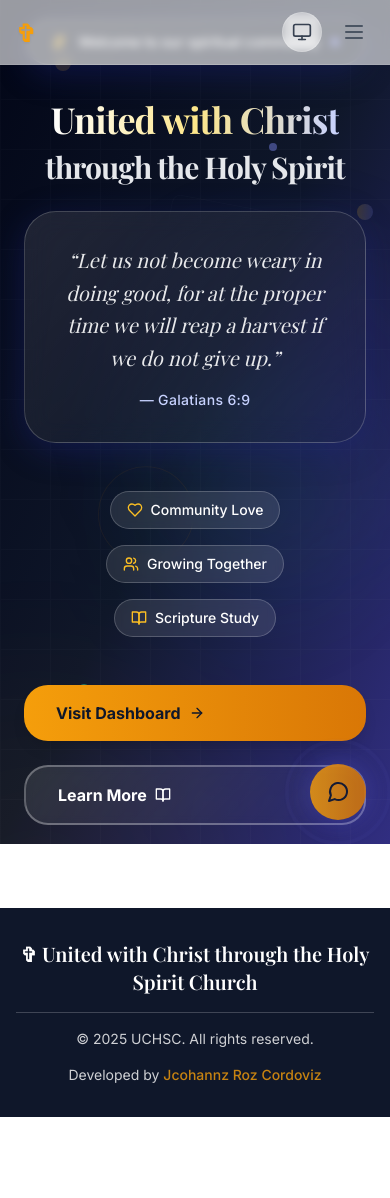
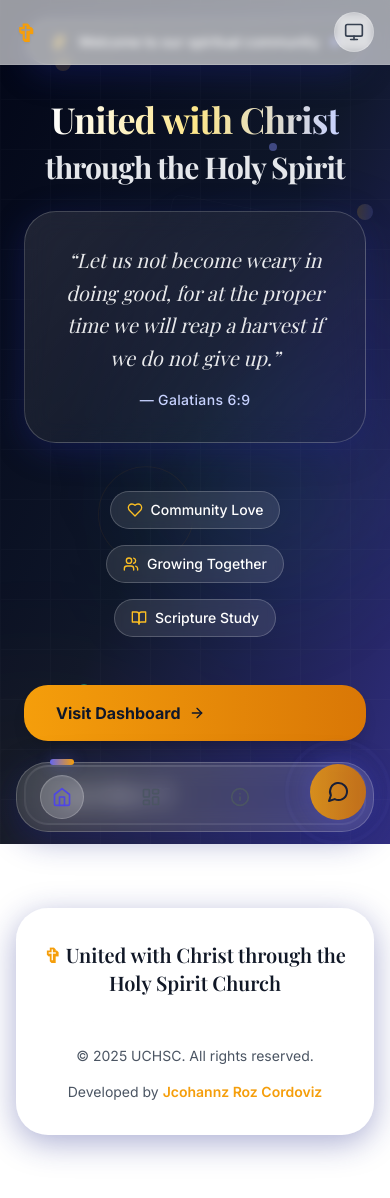
Before and after one commit to J-codeee/church, a Next.js app: page / in a window 390 px wide. Shown: the top 1198 px of the page. Before the commit the page ends 1117 px from the top, so only its background shows below. Built offline with nearby package versions, Linux system fonts and the light colour scheme; a web font is replaced by a local one.

Commit message:
UI update (Glassmorphism and Neumorphism)

```diff
--- a/src/app/globals.css
+++ b/src/app/globals.css
@@ -140,6 +140,14 @@
 
   .btn-primary {
     @apply bg-gradient-to-r from-accent-500 to-accent-600 hover:from-accent-600 hover:to-accent-700 text-white shadow-lg hover:shadow-glow-md transform hover:-translate-y-0.5;
+  }
+
+  .btn-success {
+    @apply bg-gradient-to-r from-forest-500 to-forest-600 hover:from-forest-600 hover:to-forest-700 text-white shadow-lg hover:shadow-glow-md transform hover:-translate-y-0.5;
+  }
+
+  .btn-danger {
+    @apply bg-gradient-to-r from-red-500 to-red-600 hover:from-red-600 hover:to-red-700 text-white shadow-lg hover:shadow-red-500/25 transform hover:-translate-y-0.5;
   }
 
   .btn-secondary {
--- a/src/app/page.tsx
+++ b/src/app/page.tsx
@@ -100,7 +100,7 @@ export default function Home() {
   }
 
   return (
-    <main className="min-h-screen bg-white dark:bg-neutral-950 transition-colors duration-300">
+    <main className="min-h-screen bg-white dark:bg-neutral-950 transition-colors duration-300 pb-[calc(5.75rem+env(safe-area-inset-bottom))] lg:pb-0">
       <Navigation currentPage={currentPage} onPageChange={setCurrentPage} />
 
       <AnimatePresence mode="wait">
--- a/src/components/Footer.tsx
+++ b/src/components/Footer.tsx
@@ -1,19 +1,20 @@
 export default function Footer() {
   return (
-    <footer className="bg-primary text-white py-8 mt-16">
-      <div className="max-w-6xl mx-auto px-4 sm:px-6 lg:px-8">
-        <div className="text-center">
-          <div className="flex justify-center items-center gap-8 flex-wrap mb-4">
-            <div className="font-serif text-xl font-semibold">
-              ✞ United with Christ through the Holy Spirit Church
+    <footer className="mt-16">
+      <div className="max-w-7xl mx-auto px-4 sm:px-6 lg:px-8 pb-[calc(1.5rem+env(safe-area-inset-bottom))]">
+        <div className="glass rounded-3xl border border-white/20 dark:border-white/10 shadow-glass px-6 py-8">
+          <div className="flex flex-col gap-6 text-center">
+            <div className="font-serif text-xl sm:text-2xl font-semibold text-neutral-900 dark:text-white">
+              <span className="text-gold-500">✞</span> United with Christ through the Holy Spirit Church
             </div>
-          </div>
-          <div className="border-t border-white/20 pt-4 flex flex-col sm:flex-row justify-between items-center gap-4">
-            <div className="text-sm opacity-80">
-              © 2025 UCHSC. All rights reserved.
-            </div>
-            <div className="text-sm opacity-80">
-              Developed by <span className="text-gold font-medium">Jcohannz Roz Cordoviz</span>
+
+            <div className="h-px w-full bg-gradient-to-r from-transparent via-white/20 to-transparent dark:via-white/10" />
+
+            <div className="flex flex-col sm:flex-row justify-between items-center gap-4 text-sm text-neutral-600 dark:text-neutral-300">
+              <div>© 2025 UCHSC. All rights reserved.</div>
+              <div>
+                Developed by <span className="text-gold-500 font-semibold">Jcohannz Roz Cordoviz</span>
+              </div>
             </div>
           </div>
         </div>
--- a/src/components/Navigation.tsx
+++ b/src/components/Navigation.tsx
@@ -1,7 +1,7 @@
 'use client'
 
 import React, { useState, useEffect } from 'react'
-import { Menu, X, LogOut, User, Home, LayoutDashboard, Info, Mail } from 'lucide-react'
+import { X, LogOut, User, Home, LayoutDashboard, Info, Mail } from 'lucide-react'
 import { motion, AnimatePresence } from 'framer-motion'
 import { useAuth } from '@/contexts/AuthContext'
 import { ThemeToggle } from './ThemeToggle'
@@ -15,7 +15,6 @@ interface NavigationProps {
 
 export default function Navigation({ currentPage, onPageChange }: NavigationProps) {
   const [isScrolled, setIsScrolled] = useState(false)
-  const [isMobileMenuOpen, setIsMobileMenuOpen] = useState(false)
   const [showLoginForm, setShowLoginForm] = useState(false)
   const [showSignupForm, setShowSignupForm] = useState(false)
   const [showUserMenu, setShowUserMenu] = useState(false)
@@ -216,134 +215,57 @@ export default function Navigation({ currentPage, onPageChange }: NavigationProp
                   ) : null}
                 </AnimatePresence>
               </div>
-
-              {/* Mobile Menu Toggle */}
-              <motion.button
-                onClick={() => setIsMobileMenuOpen(!isMobileMenuOpen)}
-                className="lg:hidden p-2 rounded-xl hover:bg-white/10 dark:hover:bg-neutral-800/50 transition-all duration-300"
-                whileHover={{ scale: 1.05 }}
-                whileTap={{ scale: 0.95 }}
-              >
-                <AnimatePresence mode="wait">
-                  <motion.div
-                    key={isMobileMenuOpen ? 'close' : 'menu'}
-                    initial={{ rotate: -90, opacity: 0 }}
-                    animate={{ rotate: 0, opacity: 1 }}
-                    exit={{ rotate: 90, opacity: 0 }}
-                    transition={{ duration: 0.2 }}
-                  >
-                    {isMobileMenuOpen ? (
-                      <X className="w-6 h-6 text-neutral-600 dark:text-neutral-300" />
-                    ) : (
-                      <Menu className="w-6 h-6 text-neutral-600 dark:text-neutral-300" />
-                    )}
-                  </motion.div>
-                </AnimatePresence>
-              </motion.button>
             </div>
           </div>
+        </div>
+      </motion.nav>
 
-          {/* Mobile Navigation */}
-          <AnimatePresence>
-            {isMobileMenuOpen && (
-              <motion.div
-                initial={{ height: 0, opacity: 0 }}
-                animate={{ height: "auto", opacity: 1 }}
-                exit={{ height: 0, opacity: 0 }}
-                transition={{ duration: 0.3, ease: "easeInOut" }}
-                className="lg:hidden overflow-hidden border-t border-white/10 dark:border-neutral-700/30"
+      {/* Mobile Bottom Navigation (Icons) */}
+      <div
+        className="lg:hidden fixed bottom-0 left-0 right-0 z-50 px-4 pb-[calc(0.75rem+env(safe-area-inset-bottom))] pt-3"
+        aria-label="Bottom navigation"
       >
-                <div className="py-4 space-y-2">
-                  {navItems.map((item, index) => {
+        <div className="mx-auto max-w-md glass rounded-3xl border border-white/20 dark:border-white/10 shadow-glass">
+          <div className="grid grid-cols-4 items-center">
+            {navItems.map((item) => {
               const Icon = item.icon
+              const isActive = currentPage === item.id
               return (
                 <motion.button
                   key={item.id}
-                        onClick={() => {
-                          onPageChange(item.id)
-                          setIsMobileMenuOpen(false)
-                        }}
-                        className={`flex items-center gap-3 w-full px-4 py-3 rounded-xl font-medium transition-all duration-300 ${
-                          currentPage === item.id
-                            ? 'text-accent-600 dark:text-accent-400 bg-glass-gradient shadow-glass-inset'
-                            : 'text-neutral-600 dark:text-neutral-300 hover:text-accent-600 dark:hover:text-accent-400 hover:bg-glass-gradient hover:shadow-glass-inset'
+                  onClick={() => onPageChange(item.id)}
+                  className="relative flex flex-col items-center justify-center gap-1 px-3 py-3"
+                  whileTap={{ scale: 0.96 }}
+                  aria-label={item.label}
+                  aria-current={isActive ? 'page' : undefined}
+                >
+                  <span
+                    className={`inline-flex items-center justify-center w-11 h-11 rounded-2xl transition-all duration-300 ${
+                      isActive
+                        ? 'bg-white/20 dark:bg-white/10 shadow-glass-inset border border-white/20 dark:border-white/10'
+                        : 'bg-transparent hover:bg-white/10 dark:hover:bg-white/5'
                     }`}
-                        initial={{ x: -20, opacity: 0 }}
-                        animate={{ x: 0, opacity: 1 }}
-                        transition={{ delay: index * 0.1 }}
-                        whileTap={{ scale: 0.95 }}
                   >
-                        <Icon className="w-4 h-4" />
-                        {item.label}
+                    <Icon
+                      className={`w-5 h-5 transition-colors duration-300 ${
+                        isActive ? 'text-accent-600 dark:text-accent-400' : 'text-neutral-600 dark:text-neutral-300'
+                      }`}
+                    />
+                  </span>
+                  <span className="sr-only">{item.label}</span>
+                  {isActive && (
+                    <motion.div
+                      layoutId="mobileActiveDot"
+                      className="absolute -top-1 left-1/2 h-1.5 w-6 -translate-x-1/2 rounded-full bg-gradient-to-r from-accent-500 to-gold-500 shadow-glow-sm"
+                      transition={{ type: "spring", bounce: 0.2, duration: 0.6 }}
+                    />
+                  )}
                 </motion.button>
               )
             })}
-
-                  {/* Mobile User/Admin Section */}
-                  <div className="pt-4 border-t border-white/10 dark:border-neutral-700/30">
-                    {user ? (
-                      <motion.div
-                        initial={{ opacity: 0 }}
-                        animate={{ opacity: 1 }}
-                        className="space-y-3"
-                      >
-                        <div className="flex items-center gap-3 px-4 py-2 text-sm text-neutral-600 dark:text-neutral-400">
-                          <User className="w-4 h-4" />
-                          <div>
-                            <div className="font-medium text-neutral-900 dark:text-white">
-                              {user.firstName} {user.lastName}
-                            </div>
-                            <div className="text-xs">{user.email}</div>
           </div>
         </div>
-                        <motion.button
-                          onClick={() => {
-                            logout()
-                            setIsMobileMenuOpen(false)
-                          }}
-                          className="flex items-center gap-3 w-full px-4 py-3 text-sm text-red-600 dark:text-red-400 hover:bg-red-50 dark:hover:bg-red-900/20 rounded-xl transition-colors"
-                          whileTap={{ scale: 0.95 }}
-                        >
-                          <LogOut className="w-4 h-4" />
-                          Sign Out
-                        </motion.button>
-                      </motion.div>
-                    ) : showAdminAccess ? (
-                      <motion.div
-                        initial={{ opacity: 0 }}
-                        animate={{ opacity: 1 }}
-                        className="space-y-2"
-                      >
-                        <motion.button
-                          onClick={() => {
-                            setShowLoginForm(true)
-                            setIsMobileMenuOpen(false)
-                          }}
-                          className="w-full px-4 py-3 bg-gradient-to-r from-gold-500 to-gold-600 text-white font-medium rounded-xl transition-colors"
-                          whileTap={{ scale: 0.95 }}
-                        >
-                          Admin Login
-                        </motion.button>
-                        <motion.button
-                          onClick={() => setShowAdminAccess(false)}
-                          className="w-full px-4 py-3 text-neutral-500 dark:text-neutral-400 font-medium rounded-xl transition-colors"
-                          whileTap={{ scale: 0.95 }}
-                        >
-                          Close
-                        </motion.button>
-                      </motion.div>
-                    ) : (
-                       <div className="text-center py-4 text-sm text-neutral-500 dark:text-neutral-400 italic">
-
       </div>
-                    )}
-                  </div>
-                </div>
-              </motion.div>
-            )}
-          </AnimatePresence>
-        </div>
-      </motion.nav>
 
       {/* Authentication Modals */}
       <AnimatePresence>
```
Also changed, not shown: src/app/api/daily-content/all/route.ts (+3 -21 lines), src/components/AboutPage.tsx (+17 -17 lines), src/components/ContactPage.tsx (+25 -25 lines), src/components/Dashboard.tsx (+39 -19 lines), src/lib/database.ts (+25 -0 lines). Lines whose indentation alone changed are shown as unchanged.
